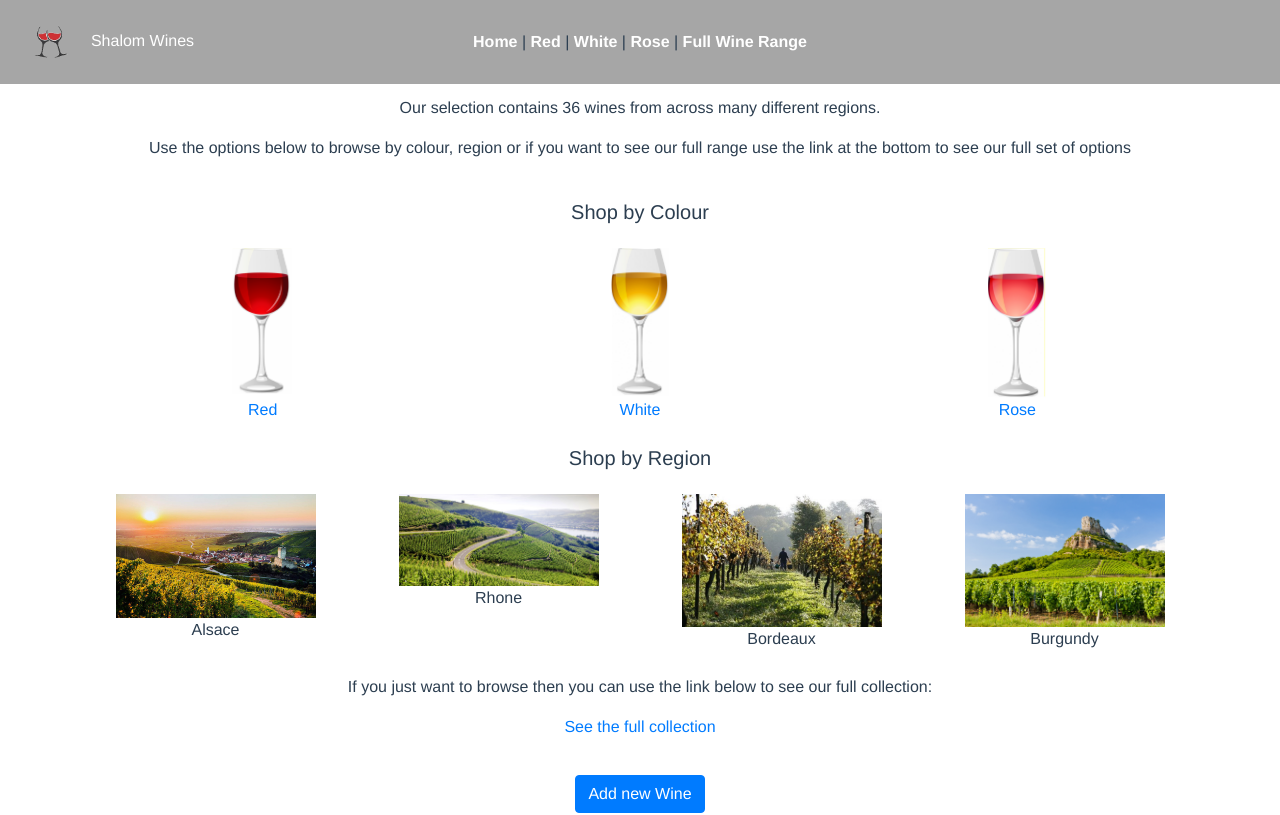
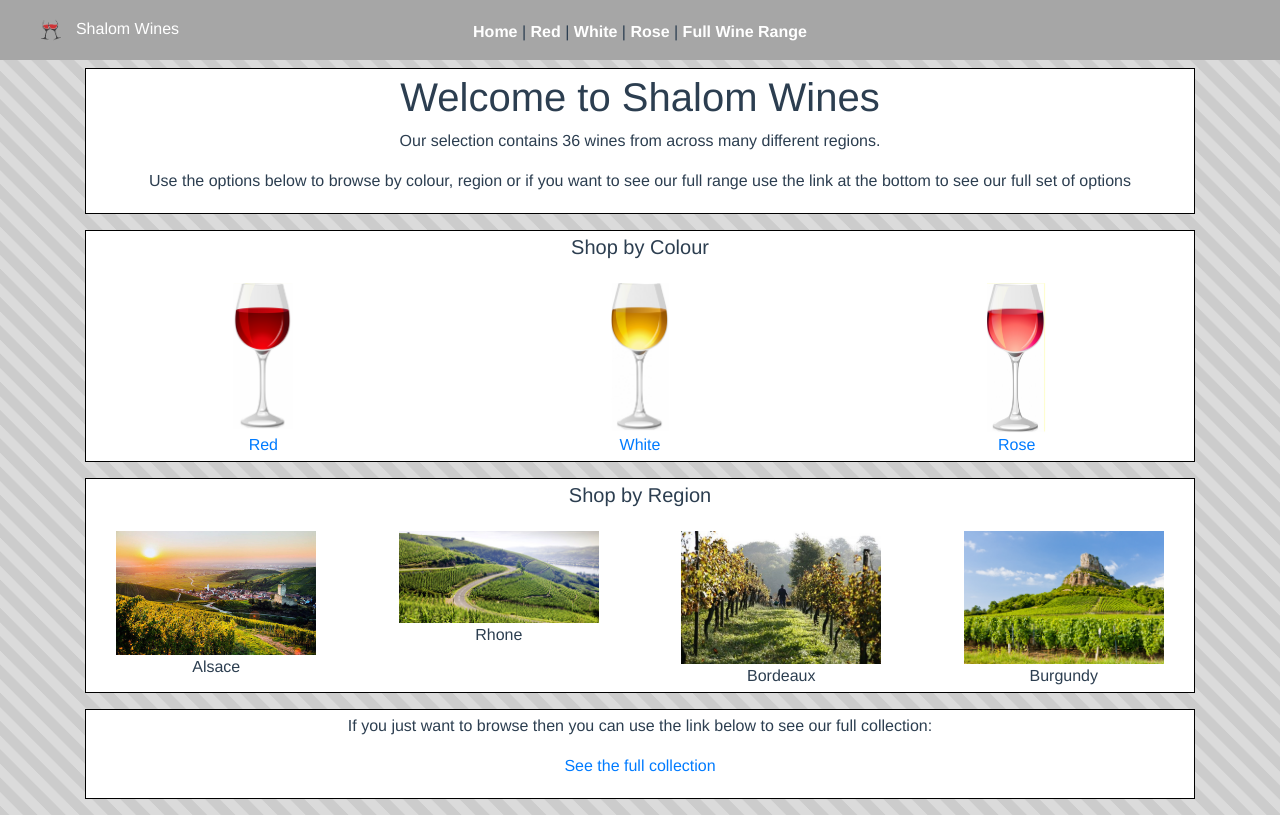
Before and after one commit to declanw91/vue-winestore, a Vue app: page / in a window 1280 px wide. Built offline with nearby package versions, Linux system fonts and the light colour scheme.

Commit message:
style updates for wine store

```diff
--- a/public/index.html
+++ b/public/index.html
@@ -4,7 +4,7 @@
     <meta charset="utf-8">
     <meta http-equiv="X-UA-Compatible" content="IE=edge">
     <meta name="viewport" content="width=device-width,initial-scale=1.0">
-    <link rel="icon" href="<%= BASE_URL %>favicon.ico">
+    <link rel="icon" href="<%= BASE_URL %>images/wineLogo.png">
     <title>vue-winestore</title>
   </head>
   <body>
--- a/src/App.vue
+++ b/src/App.vue
@@ -2,7 +2,7 @@
   <div id="app">
     <div id="nav" class="row">
       <div id="logo" class="col-2">
-        <img src="/images/wineLogo.png" alt="logo" width="80"/>
+        <img src="/images/wineLogo.png" alt="logo" width="50"/>
         <span>Shalom Wines</span>
       </div>
       <div id="navLinks" class="col-8">
@@ -20,6 +20,10 @@
 </template>
 
 <style>
+body {
+  background-image: linear-gradient(45deg, #cccccc 25%, #dbdbdb 25%, #dbdbdb 50%, #cccccc 50%, #cccccc 75%, #dbdbdb 75%, #dbdbdb 100%);
+  background-size: 28.28px 28.28px;
+}
 #app {
   font-family: 'Avenir', Helvetica, Arial, sans-serif;
   -webkit-font-smoothing: antialiased;
@@ -47,6 +51,10 @@
 }
 
 #navLinks {
-  padding-top: 20px;
+  padding-top: 10px;
+}
+
+table {
+  background: #ffffff;
 }
 </style>
--- a/src/store/mutations.js
+++ b/src/store/mutations.js
@@ -1,5 +1,6 @@
 export default {
-  appendWine: function (state, { colour, wine }) {
-    state[colour].push(wine)
+  appendWine: function (state, { Colour, wine }) {
+    const wineList = Colour.toLowerCase() + 'Wines'
+    state[wineList].push(wine)
   }
 }
--- a/src/store/state.js
+++ b/src/store/state.js
@@ -11,5 +11,10 @@
     { name: 'Rhone', image: '../images/Rhone.png' },
     { name: 'Bordeaux', image: '../images/Bordeaux.png' },
     { name: 'Burgundy', image: '../images/Burgundy.png' }
+  ],
+  colours: [
+    { name: 'Red' },
+    { name: 'White' },
+    { name: 'Rose' }
   ]
 }
--- a/src/views/Home.vue
+++ b/src/views/Home.vue
@@ -1,6 +1,7 @@
 <template>
   <div class="home">
     <div id="welcomeMessage" class="mb-3 p-1">
+      <h1>Welcome to Shalom Wines</h1>
       <p>Our selection contains {{ winesCount }} wines from across many different regions.</p>
       <p>Use the options below to browse by colour, region or if you want to see our full range use the link at the bottom to see our full set of options</p>
     </div>
@@ -44,7 +45,6 @@
       <p>If you just want to browse then you can use the link below to see our full collection:</p>
       <p><router-link to="/fullrange">See the full collection</router-link></p>
     </div>
-    <button class="btn btn-primary" @click="toggleWineForm" syle="display: none">Add new Wine</button>
     <b-form @submit.prevent="handleSubmit" v-if="showWineForm">
       <b-form-group id="input-group-2" label="Wine Name:" label-for="input-2">
         <b-form-input
@@ -56,12 +56,13 @@
       </b-form-group>
 
       <b-form-group id="input-group-3" label="Wine Colour:" label-for="input-3">
-        <b-form-input
-          id="input-3"
+        <b-form-select
+          id="input-4"
           v-model="formData.Colour"
           required
-          placeholder="Enter colour"
-        ></b-form-input>
+        >
+          <b-form-select-option v-for="item in colours" :value="item.name" v-bind:key="item.name">{{ item.name }}</b-form-select-option>
+        </b-form-select>
       </b-form-group>
 
       <b-form-group id="input-group-4" label="Region:" label-for="input-4">
@@ -91,6 +92,7 @@
           required
           placeholder="Enter price"
           type="number"
+          step="0.01"
         ></b-form-input>
       </b-form-group>
 
@@ -122,7 +124,8 @@
       'getAllReds'
     ]),
     ...mapState([
-      'regions'
+      'regions',
+      'colours'
     ])
   },
   methods: {
@@ -134,13 +137,14 @@
     },
     handleSubmit: function () {
       // implement submit
-      const { name, colour } = this.formData
-      const payload = { colour,
+      const { Name, Colour } = this.formData
+      const payload = { Colour,
         wine: {
-          name,
-          colour
+          Name,
+          Colour
         }
       }
+      console.log(payload)
       this.addWine(payload)
       this.formData = {
         name: '',
@@ -153,3 +157,10 @@
   }
 }
 </script>
+
+<style scoped>
+  #colourSelect, #regionSelect, #allSelect, #welcomeMessage {
+    border: 1px solid #000000;
+    background: #FFFFFF;
+  }
+</style>
```
